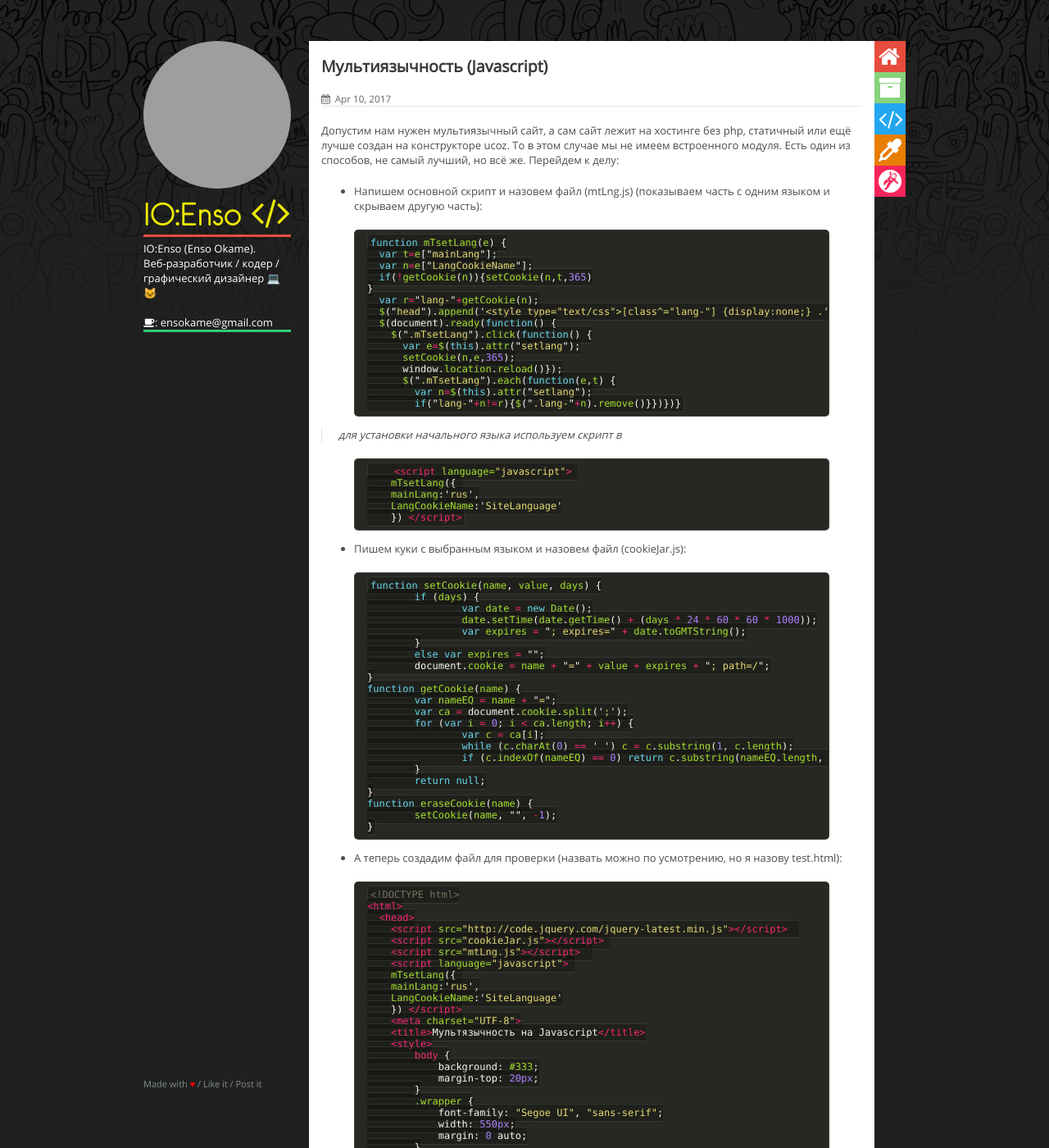
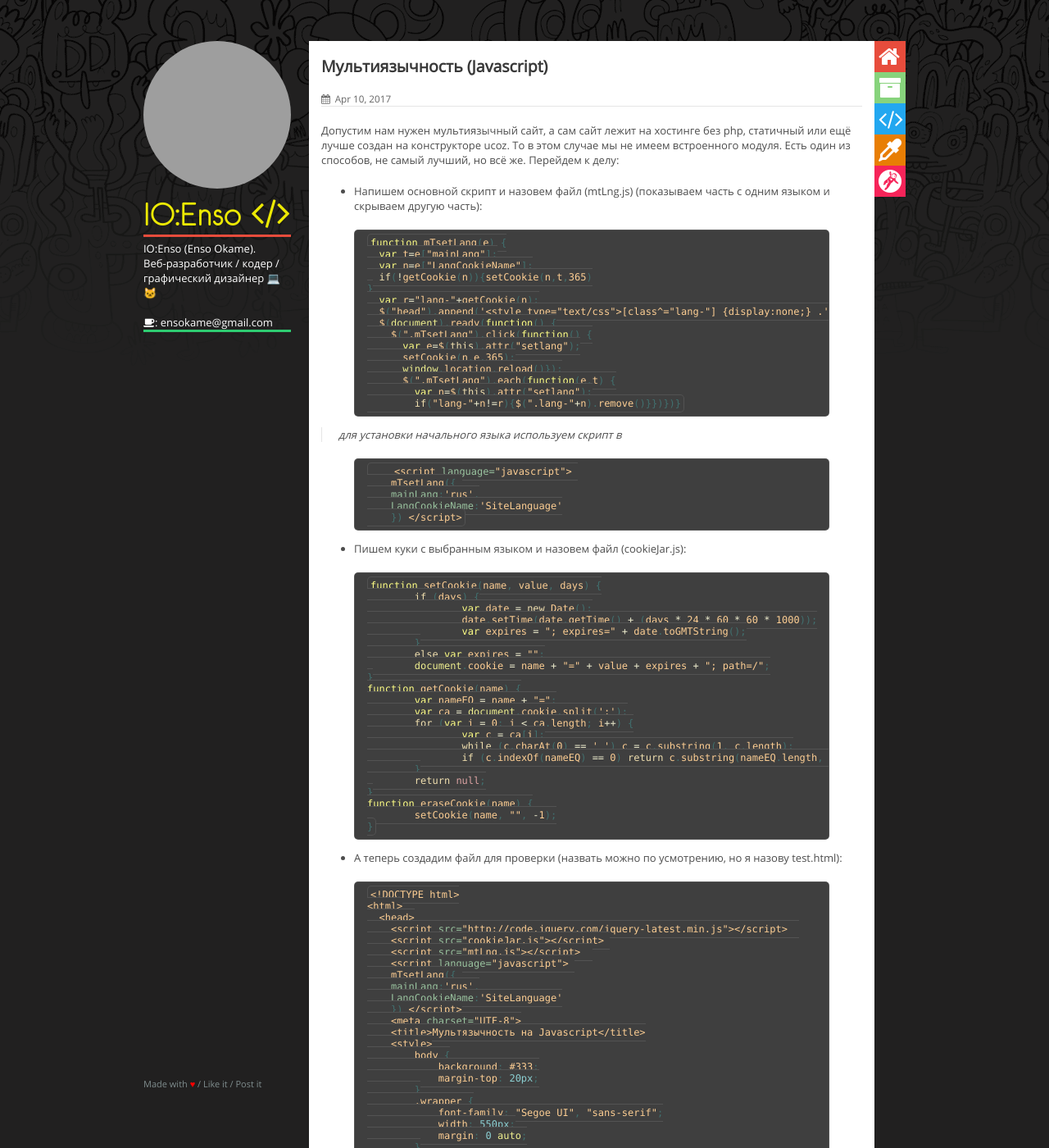
Before and after one commit to IOEnso/ioenso.github.io, a Jekyll site: the page built from _posts/2017-4-10-multilanguage.md, in a window 1280 px wide and 1400 px high. Shown: the whole window at 82% size. Built offline with Jekyll 4.4.1, drawn with Linux system fonts in a browser that asks for light colours; grey boxes are pictures that could not be loaded.

Commit message:
Update syntax.css

```diff
--- a/assets/css/syntax.css
+++ b/assets/css/syntax.css
@@ -1,65 +1,136 @@
-.highlight pre { background-color: #272822; }
-.highlight .hll { background-color: #272822; }
-.highlight .c { color: #75715e } /* Comment */
-.highlight .err { color: #960050; background-color: #1e0010 } /* Error */
-.highlight .k { color: #66d9ef } /* Keyword */
-.highlight .l { color: #ae81ff } /* Literal */
-.highlight .n { color: #f8f8f2 } /* Name */
-.highlight .o { color: #f92672 } /* Operator */
-.highlight .p { color: #f8f8f2 } /* Punctuation */
-.highlight .cm { color: #75715e } /* Comment.Multiline */
-.highlight .cp { color: #75715e } /* Comment.Preproc */
-.highlight .c1 { color: #75715e } /* Comment.Single */
-.highlight .cs { color: #75715e } /* Comment.Special */
-.highlight .ge { font-style: italic } /* Generic.Emph */
-.highlight .gs { font-weight: bold } /* Generic.Strong */
-.highlight .kc { color: #66d9ef } /* Keyword.Constant */
-.highlight .kd { color: #66d9ef } /* Keyword.Declaration */
-.highlight .kn { color: #f92672 } /* Keyword.Namespace */
-.highlight .kp { color: #66d9ef } /* Keyword.Pseudo */
-.highlight .kr { color: #66d9ef } /* Keyword.Reserved */
-.highlight .kt { color: #66d9ef } /* Keyword.Type */
-.highlight .ld { color: #e6db74 } /* Literal.Date */
-.highlight .m { color: #ae81ff } /* Literal.Number */
-.highlight .s { color: #e6db74 } /* Literal.String */
-.highlight .na { color: #a6e22e } /* Name.Attribute */
-.highlight .nb { color: #f8f8f2 } /* Name.Builtin */
-.highlight .nc { color: #a6e22e } /* Name.Class */
-.highlight .no { color: #66d9ef } /* Name.Constant */
-.highlight .nd { color: #a6e22e } /* Name.Decorator */
-.highlight .ni { color: #f8f8f2 } /* Name.Entity */
-.highlight .ne { color: #a6e22e } /* Name.Exception */
-.highlight .nf { color: #a6e22e } /* Name.Function */
-.highlight .nl { color: #f8f8f2 } /* Name.Label */
-.highlight .nn { color: #f8f8f2 } /* Name.Namespace */
-.highlight .nx { color: #a6e22e } /* Name.Other */
-.highlight .py { color: #f8f8f2 } /* Name.Property */
-.highlight .nt { color: #f92672 } /* Name.Tag */
-.highlight .nv { color: #f8f8f2 } /* Name.Variable */
-.highlight .ow { color: #f92672 } /* Operator.Word */
-.highlight .w { color: #f8f8f2 } /* Text.Whitespace */
-.highlight .mf { color: #ae81ff } /* Literal.Number.Float */
-.highlight .mh { color: #ae81ff } /* Literal.Number.Hex */
-.highlight .mi { color: #ae81ff } /* Literal.Number.Integer */
-.highlight .mo { color: #ae81ff } /* Literal.Number.Oct */
-.highlight .sb { color: #e6db74 } /* Literal.String.Backtick */
-.highlight .sc { color: #e6db74 } /* Literal.String.Char */
-.highlight .sd { color: #e6db74 } /* Literal.String.Doc */
-.highlight .s2 { color: #e6db74 } /* Literal.String.Double */
-.highlight .se { color: #ae81ff } /* Literal.String.Escape */
-.highlight .sh { color: #e6db74 } /* Literal.String.Heredoc */
-.highlight .si { color: #e6db74 } /* Literal.String.Interpol */
-.highlight .sx { color: #e6db74 } /* Literal.String.Other */
-.highlight .sr { color: #e6db74 } /* Literal.String.Regex */
-.highlight .s1 { color: #e6db74 } /* Literal.String.Single */
-.highlight .ss { color: #e6db74 } /* Literal.String.Symbol */
-.highlight .bp { color: #f8f8f2 } /* Name.Builtin.Pseudo */
-.highlight .vc { color: #f8f8f2 } /* Name.Variable.Class */
-.highlight .vg { color: #f8f8f2 } /* Name.Variable.Global */
-.highlight .vi { color: #f8f8f2 } /* Name.Variable.Instance */
-.highlight .il { color: #ae81ff } /* Literal.Number.Integer.Long */
+.highlight code, .highlight pre {
+color:#fdce93;
+background-color:#3f3f3f;
+}
 
-.highlight .gh { } /* Generic Heading & Diff Header */
-.highlight .gu { color: #75715e; } /* Generic.Subheading & Diff Unified/Comment? */
-.highlight .gd { color: #f92672; } /* Generic.Deleted & Diff Deleted */
-.highlight .gi { color: #a6e22e; } /* Generic.Inserted & Diff Inserted */
+.highlight .hll {
+background-color:#222;
+}
+
+.highlight .err {
+color:#e37170;
+background-color:#3d3535;
+}
+
+.highlight .k {
+color:#f0dfaf;
+}
+
+.highlight .p {
+color:#41706f;
+}
+
+.highlight .cs {
+color:#cd0000;
+font-weight:700;
+}
+
+.highlight .gd {
+color:#cd0000;
+}
+
+.highlight .ge {
+color:#ccc;
+font-style:italic;
+}
+
+.highlight .gr {
+color:red;
+}
+
+.highlight .go {
+color:gray;
+}
+
+.highlight .gs {
+color:#ccc;
+font-weight:700;
+}
+
+.highlight .gu {
+color:purple;
+font-weight:700;
+}
+
+.highlight .gt {
+color:#0040D0;
+}
+
+.highlight .kc {
+color:#dca3a3;
+}
+
+.highlight .kd {
+color:#ffff86;
+}
+
+.highlight .kn {
+color:#dfaf8f;
+font-weight:700;
+}
+
+.highlight .kp {
+color:#cdcf99;
+}
+
+.highlight .kr {
+color:#cdcd00;
+}
+
+.highlight .ni {
+color:#c28182;
+}
+
+.highlight .ne {
+color:#c3bf9f;
+font-weight:700;
+}
+
+.highlight .nn {
+color:#8fbede;
+}
+
+.highlight .vi {
+color:#ffffc7;
+}
+
+.highlight .c,.preview-zenburn .highlight .g,.preview-zenburn .highlight .cm,.preview-zenburn .highlight .cp,.preview-zenburn .highlight .c1 {
+color:#7f9f7f;
+}
+
+.highlight .l,.preview-zenburn .highlight .x,.preview-zenburn .highlight .no,.preview-zenburn .highlight .nd,.preview-zenburn .highlight .nl,.preview-zenburn .highlight .nx,.preview-zenburn .highlight .py,.preview-zenburn .highlight .w {
+color:#ccc;
+}
+
+.highlight .n,.preview-zenburn .highlight .nv,.preview-zenburn .highlight .vg {
+color:#dcdccc;
+}
+
+.highlight .o,.preview-zenburn .highlight .ow {
+color:#f0efd0;
+}
+
+.highlight .gh,.preview-zenburn .highlight .gp {
+color:#dcdccc;
+font-weight:700;
+}
+
+.highlight .gi,.preview-zenburn .highlight .kt {
+color:#00cd00;
+}
+
+.highlight .ld,.preview-zenburn .highlight .s,.preview-zenburn .highlight .sb,.preview-zenburn .highlight .sc,.preview-zenburn .highlight .sd,.preview-zenburn .highlight .s2,.preview-zenburn .highlight .se,.preview-zenburn .highlight .sh,.preview-zenburn .highlight .si,.preview-zenburn .highlight .sx,.preview-zenburn .highlight .sr,.preview-zenburn .highlight .s1,.preview-zenburn .highlight .ss {
+color:#cc9393;
+}
+
+.highlight .m,.preview-zenburn .highlight .mf,.preview-zenburn .highlight .mh,.preview-zenburn .highlight .mi,.preview-zenburn .highlight .mo,.preview-zenburn .highlight .il {
+color:#8cd0d3;
+}
+
+.highlight .na,.preview-zenburn .highlight .nt {
+color:#9ac39f;
+}
+
+.highlight .nb,.preview-zenburn .highlight .nc,.preview-zenburn .highlight .nf,.preview-zenburn .highlight .bp,.preview-zenburn .highlight .vc {
+color:#efef8f;
+}
```
